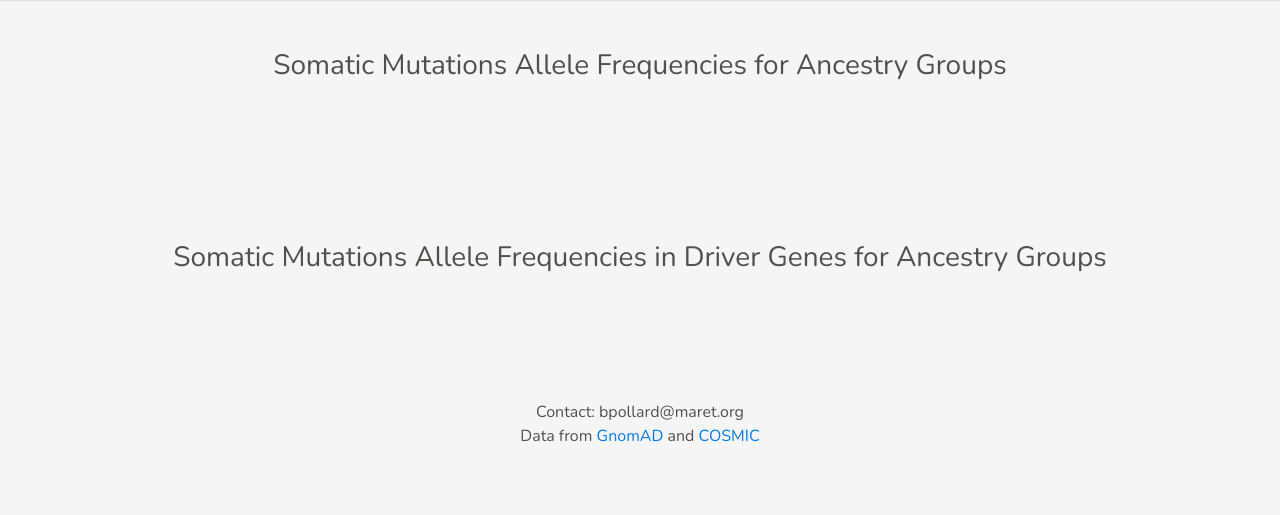
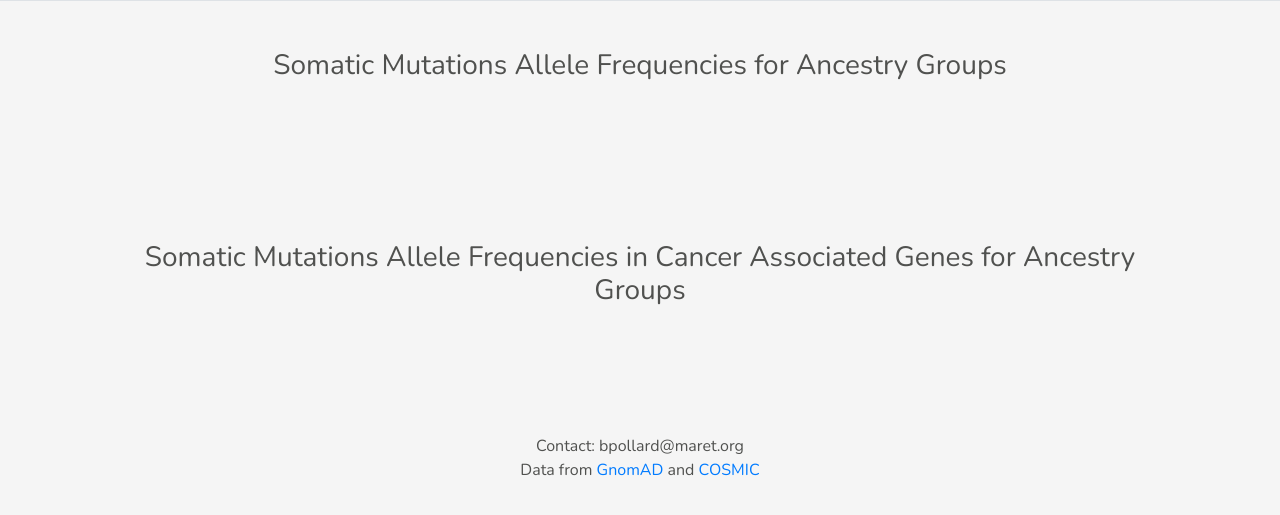
Before and after one commit to becca05/variantmisclassifier-web, a website: page index.html in a window 1280 px wide. Shown: the part 165-680 px from the top of the page. Drawn offline with nearby package versions, Linux system fonts and the light colour scheme.

Commit message:
Update index.html

```diff
--- a/index.html
+++ b/index.html
@@ -27,7 +27,7 @@
     <main class="container p-5">
         <h3 class='space2'>Somatic Mutations Allele Frequencies for Ancestry Groups</h3>
         <div data-type="AwesomeTableView" data-filters="" data-viewID="-NG1SO1zos8TvPOCCtQ0"></div>
-        <h3 class='space'>Somatic Mutations Allele Frequencies in Driver Genes for Ancestry Groups</h3>
+        <h3 class='space'>Somatic Mutations Allele Frequencies in Cancer Associated Genes for Ancestry Groups</h3>
         <div data-type="AwesomeTableView" data-filters="" data-viewID="-NJrqzzFa51L9DtfX4aE"></div>
     </main>
 </body>
```
